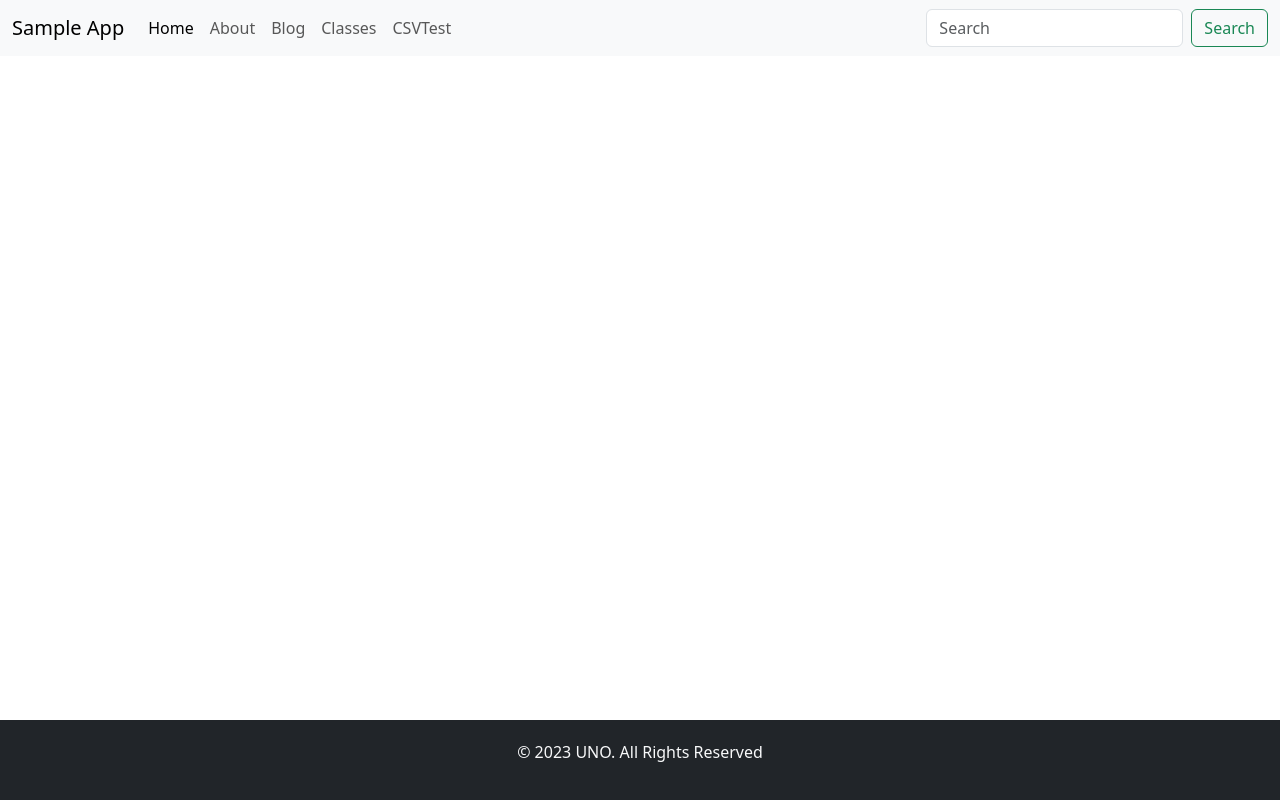
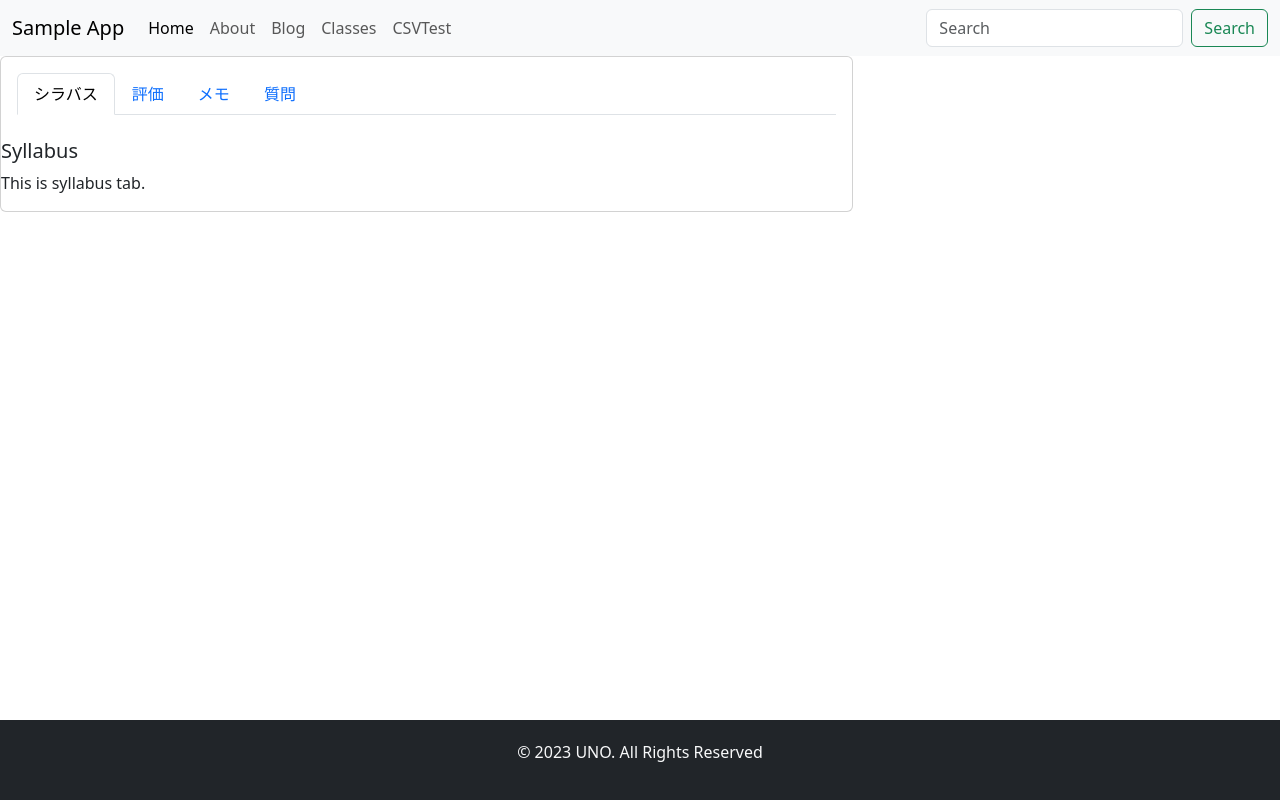
Before and after one commit to 215725A/sandevistan, a React (Create React App) app in the folder frontend/: page /network2 in a window 1280 px wide. Built offline with nearby package versions, Linux system fonts and the light colour scheme; no server answers; the HTML template or start-up script is replaced by a standard one.

Commit message:
講義情報ページのサンプルの作成

```diff
--- a/frontend/src/Routes.js
+++ b/frontend/src/Routes.js
@@ -6,6 +6,7 @@ import About from './contents/About';
 import Blog from './contents/Blog';
 import ReadCSV from './contents/Readcsv';
 import Classes from './contents/Classes';
+import Network2 from './classes/Network2';
 
 function RoutesComponent() {
     return (
@@ -49,6 +50,7 @@ function RoutesComponent() {
                     <Route path="/blog" element={<Blog />} />
                     <Route path="/csv" element={<ReadCSV />} />
                     <Route path="/classes" element={<Classes />} />
+                    <Route path='/network2' element={<Network2 />} />
                 </Routes>
             </div>
         </Router>
--- a/frontend/src/classes/Network2.js
+++ b/frontend/src/classes/Network2.js
@@ -0,0 +1,54 @@
+import React from 'react';
+
+
+const Network2 = () => {
+    return (
+        <div className='col-xl-8'>
+            <div className='card'>
+                <div className='card-body pt-3'>
+                    <ul className='nav nav-tabs nav-tabs-borderd' role='tablist'>
+                        <li className='nav-item' role='presentation'>
+                            <button className='nav-link active' data-bs-toggle='tab' data-bs-target='#syllabus' aria-selected='true' role='tab'>シラバス</button>
+                        </li>
+                        <li className='nav-item' role='presentation'>
+                            <button className='nav-link' data-bs-toggle='tab' data-bs-target='#review' aria-selected='false' role='tab' tabindex='-1'>評価</button>
+                        </li>
+                        <li className='nav-item' role='presentation'>
+                            <button className='nav-link' data-bs-toggle='tab' data-bs-target='#memo' aria-selected='false' role='tab' tabindex='-1'>メモ</button>
+                        </li>
+                        <li className='nav-item' role='presentation'>
+                            <button className='nav-link' data-bs-toggle='tab' data-bs-target='#qa' aria-selected='false' role='tab' tabindex='-1'>質問</button>
+                        </li>
+                    </ul>
+                </div>
+
+                <div className='tab-content pt-2'>
+
+                    <div className='tab-pane fade syllabus active show' id='syllabus' role='tabpanel'>
+                        <h5 className='card-title'>Syllabus</h5>
+                        <p>This is syllabus tab.</p>
+                    </div>
+
+                    <div className='tab-pane fade review' id='review' role='tabpanel'>
+                        <h5 className='card-title'>Review</h5>
+                        <p>This is review tab.</p>
+                    </div>
+
+                    <div className='tab-pane fade memo' id='memo' role='tabpanel'>
+                        <h5 className='card-title'>Memo</h5>
+                        <p>This is memo tab.</p>
+                    </div>
+
+                    <div className='tab-pane fade qa' id='qa' role='tabpanel'>
+                        <h5 className='card-title'>Q&A</h5>
+                        <p>This is Q&A tab.</p>
+                    </div>
+
+                </div>
+
+            </div>
+        </div>
+    );
+};
+
+export default Network2;
--- a/frontend/src/contents/Classes.js
+++ b/frontend/src/contents/Classes.js
@@ -39,6 +39,7 @@ function Classes() {
           ))}
         </tbody>
       </table>
+      <a href='/network2'>ネットワーク2</a>
     </div>
   );
 }
```
Also changed, not shown: frontend/src/classes/Programming1.js (added, +13 -0 lines).
